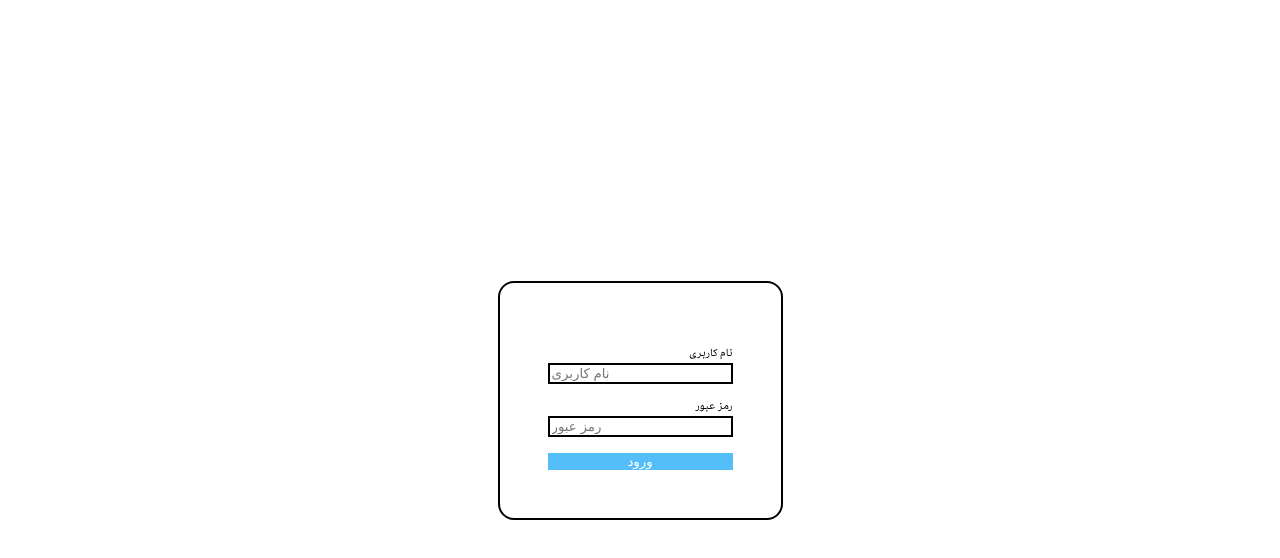
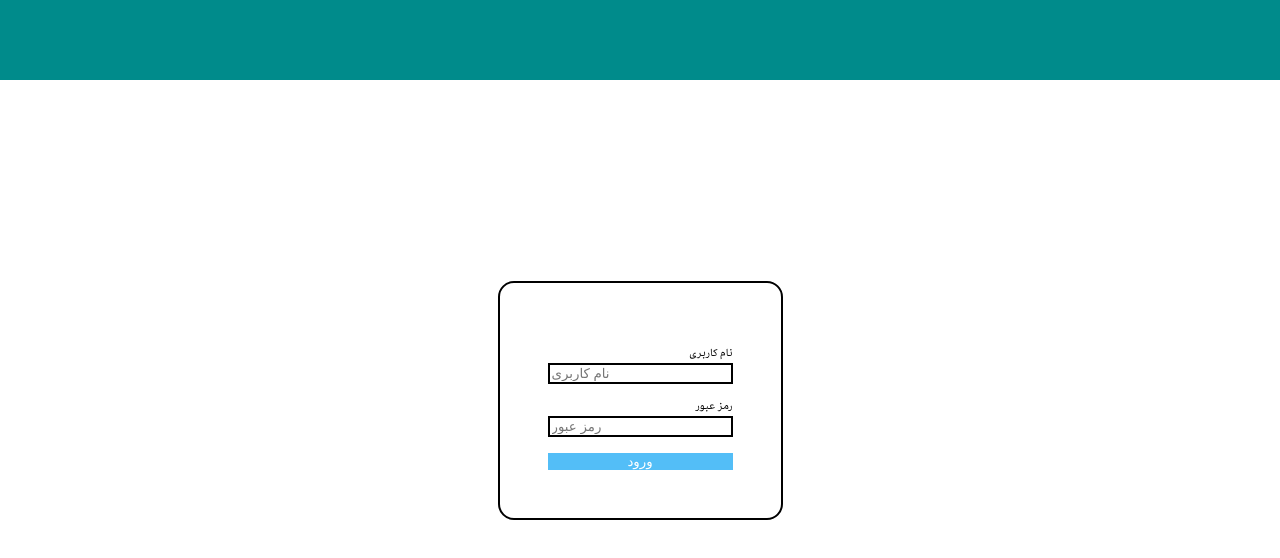
Before and after one commit to amirho44/safapc, a React (Create React App) app: page / in a window 1280 px wide. Shown: the top 558 px of the page. Built offline with nearby package versions, Linux system fonts and the light colour scheme.

Commit message:
make header

```diff
--- a/src/App.js
+++ b/src/App.js
@@ -2,6 +2,7 @@
 
 import React, { Component } from 'react';
 import './App.css'
+import Header from './components/Header';
 import Loginbox from './components/Loginbox';
 class App extends Component {
 
@@ -10,7 +11,9 @@
     }
     render() {
         return (
+
             <div className="App">
+                <Header />
                 <Loginbox />
             </div>
         );
--- /dev/null
+++ b/src/components/Header.jsx
@@ -0,0 +1,14 @@
+import React, { Component } from 'react';
+import './header.css'
+
+class Header extends Component {
+    render() {
+        return (
+            <div className='header'>
+
+            </div>
+        );
+    }
+}
+
+export default Header;
--- /dev/null
+++ b/src/components/header.css
@@ -0,0 +1,7 @@
+.header {
+    position: fixed;
+    width: 100vw;
+    display: flex;
+    height: 10vh;
+    background-color: darkcyan;
+}
```
